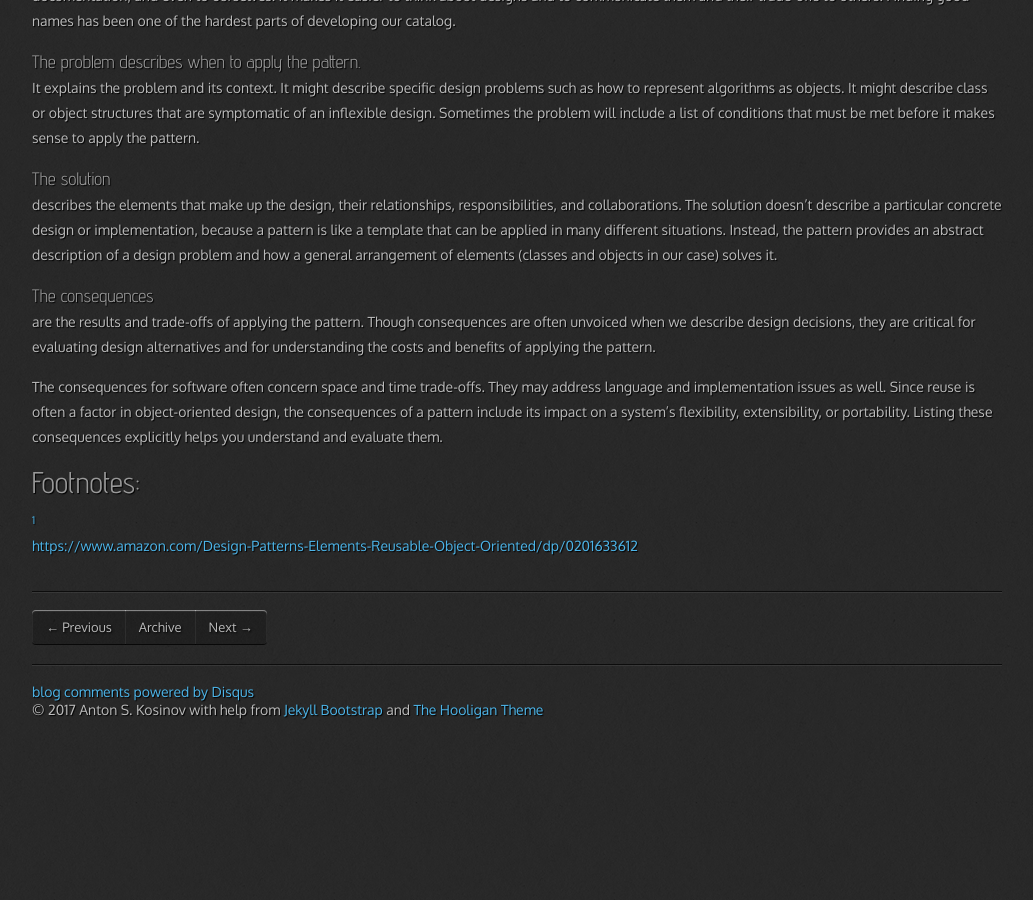
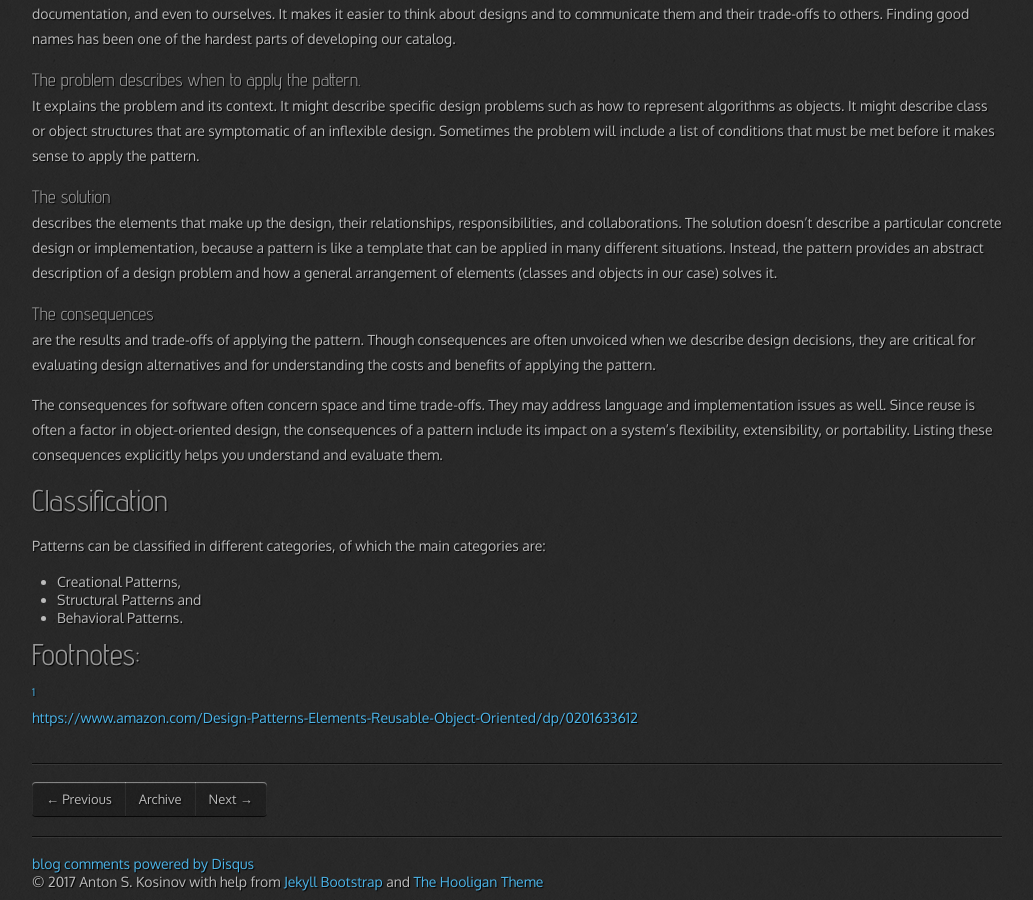
Before and after one commit to 0--key/0--key.github.io, a Jekyll site: the page built from _posts/2017-03-10-oop-design-patterns-overview.html, in a window 1280 px wide and 900 px high, scrolled down 682 px. Shown: the whole window, without its empty margins (23-1056 px from the left). Built offline with Jekyll 4.4.1, drawn with Linux system fonts in a browser that asks for light colours; nearby versions of some CDN libraries; comment, search, counter and statistics services are not loaded; before the commit the page ends 1410 px from its top, so only the background shows below that; some of the changed text lies outside the part shown.

Commit message:
Minor enhancements

```diff
--- a/_posts/2017-03-10-oop-design-patterns-overview.html
+++ b/_posts/2017-03-10-oop-design-patterns-overview.html
@@ -20,6 +20,7 @@ tags: [OOP, design, patterns]
 <li><a href="#org7cd3e35">The consequences</a></li>
 </ul>
 </li>
+<li><a href="#org08193ed">Classification</a></li>
 </ul>
 </div>
 </div>
@@ -120,6 +121,23 @@ consequences explicitly helps you understand and evaluate them.
 </div>
 </div>
 </div>
+
+
+<div id="outline-container-org08193ed" class="outline-2">
+<h2 id="org08193ed">Classification</h2>
+<div class="outline-text-2" id="text-org08193ed">
+<p>
+Patterns can be classified in different categories, of which the
+main categories are:
+</p>
+
+<ul class="org-ul">
+<li>Creational Patterns,</li>
+<li>Structural Patterns and</li>
+<li>Behavioral Patterns.</li>
+</ul>
+</div>
+</div>
 <div id="footnotes">
 <h2 class="footnotes">Footnotes: </h2>
 <div id="text-footnotes">
```
Also changed, not shown: other parts of _posts/2017-03-10-oop-design-patterns-overview.html (+2 -2 lines).
